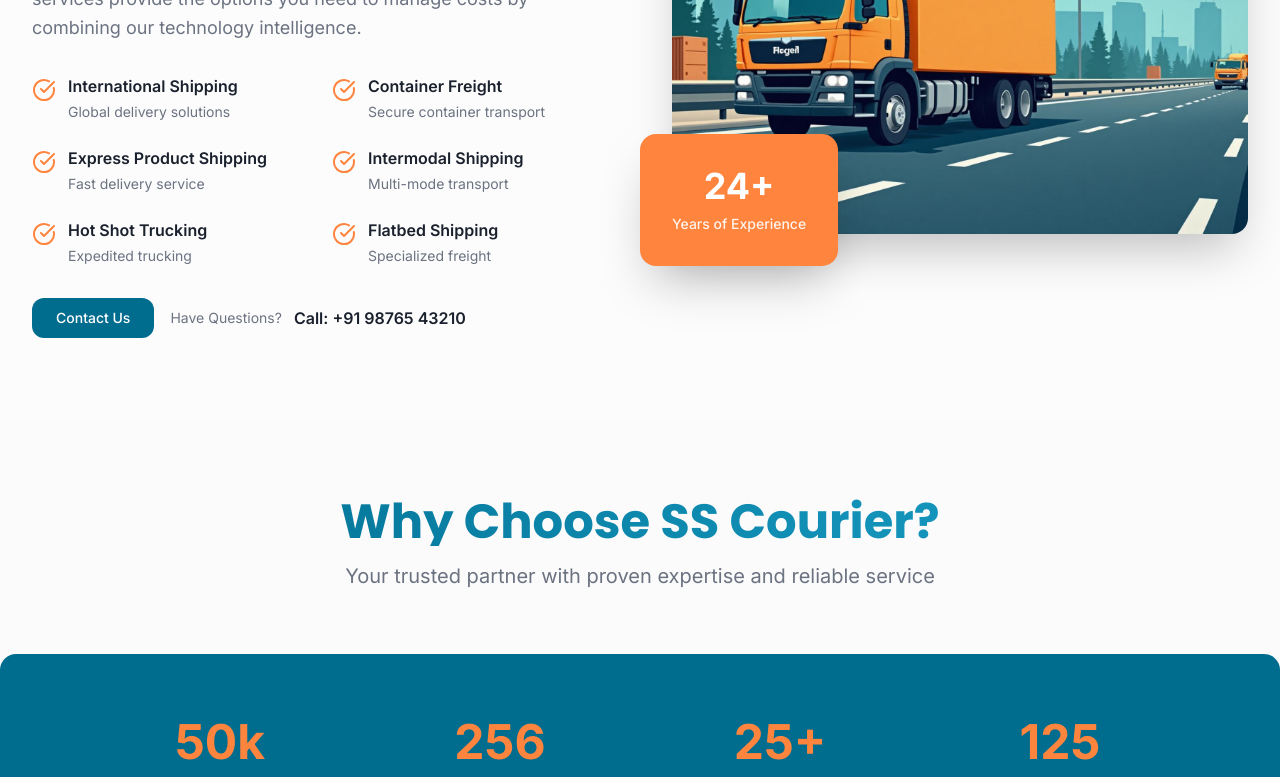
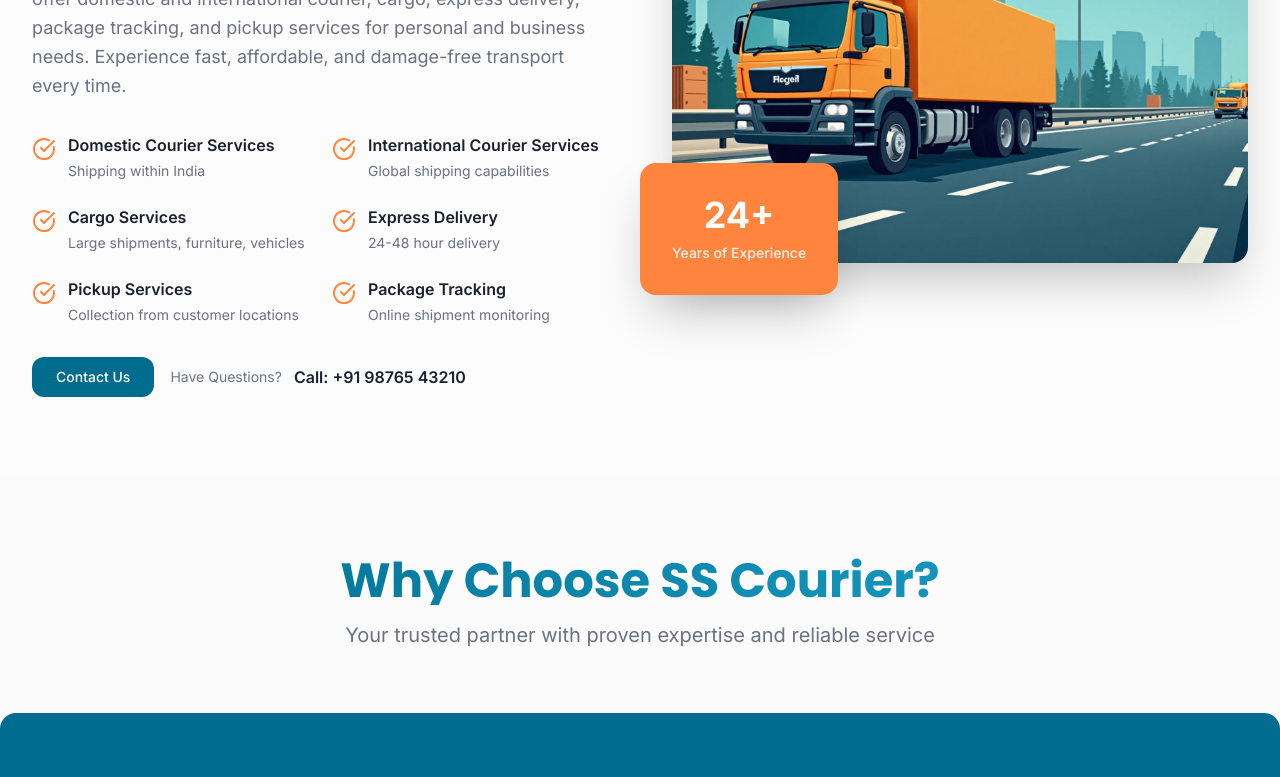
Before and after one commit to thehyperboy/SS-Courier-Cargo-Services, a React (Vite) app: page / in a window 1280 px wide. Shown: the part 1200-1977 px from the top of the page. Built offline with nearby package versions, Linux system fonts and the light colour scheme.

Commit message:
Update homepage: remove all unknown words, ensure accurate SS Courier & Cargo Services info

```diff
--- a/src/pages/Home.tsx
+++ b/src/pages/Home.tsx
@@ -127,7 +127,7 @@ export default function Home() {
               </h1>
 
               <p className="text-xl text-white/80 mb-8 leading-relaxed max-w-lg">
-                SS Courier & Cargo Services provides domestic and international shipping, cargo, express delivery, and pickup services. Over 22 years of experience serving Hyderabad and India. Fast, secure, and affordable shipping for personal and business needs.
+                SS Courier & Cargo Services is a Hyderabad-based logistics company established in 2001, offering domestic and international courier, cargo, express delivery, air and surface transportation, package tracking, and pickup services. With over 22 years of experience, we provide fast, secure, and affordable shipping for personal and business needs. Contact us at +91 9848231347 or sscouriers347@yahoo.co.in.
               </p>
 
               <div className="flex flex-col sm:flex-row gap-4 mb-12">
@@ -191,51 +191,50 @@ export default function Home() {
                 <span className="text-accent">damage-free</span>
               </h2>
               <p className="text-lg text-muted-foreground mb-8 leading-relaxed">
-                Logisca AI freight service deliver the knowledge & opportunity to optimize every mile on every lane.
-                Get full-service Truckload services provide the options you need to manage costs by combining our technology intelligence.
+                SS Courier & Cargo Services ensures your shipments are delivered safely and securely, with careful handling and reliable service. We offer domestic and international courier, cargo, express delivery, package tracking, and pickup services for personal and business needs. Experience fast, affordable, and damage-free transport every time.
               </p>
 
               <div className="grid grid-cols-1 md:grid-cols-2 gap-6 mb-8">
                 <div className="flex items-start space-x-3">
                   <CheckCircle className="w-6 h-6 text-accent flex-shrink-0 mt-1" />
                   <div>
-                    <h4 className="font-semibold text-foreground mb-1">International Shipping</h4>
-                    <p className="text-sm text-muted-foreground">Global delivery solutions</p>
+                    <h4 className="font-semibold text-foreground mb-1">Domestic Courier Services</h4>
+                    <p className="text-sm text-muted-foreground">Shipping within India</p>
                   </div>
                 </div>
                 <div className="flex items-start space-x-3">
                   <CheckCircle className="w-6 h-6 text-accent flex-shrink-0 mt-1" />
                   <div>
-                    <h4 className="font-semibold text-foreground mb-1">Container Freight</h4>
-                    <p className="text-sm text-muted-foreground">Secure container transport</p>
+                    <h4 className="font-semibold text-foreground mb-1">International Courier Services</h4>
+                    <p className="text-sm text-muted-foreground">Global shipping capabilities</p>
                   </div>
                 </div>
                 <div className="flex items-start space-x-3">
                   <CheckCircle className="w-6 h-6 text-accent flex-shrink-0 mt-1" />
                   <div>
-                    <h4 className="font-semibold text-foreground mb-1">Express Product Shipping</h4>
-                    <p className="text-sm text-muted-foreground">Fast delivery service</p>
+                    <h4 className="font-semibold text-foreground mb-1">Cargo Services</h4>
+                    <p className="text-sm text-muted-foreground">Large shipments, furniture, vehicles</p>
                   </div>
                 </div>
                 <div className="flex items-start space-x-3">
                   <CheckCircle className="w-6 h-6 text-accent flex-shrink-0 mt-1" />
                   <div>
-                    <h4 className="font-semibold text-foreground mb-1">Intermodal Shipping</h4>
-                    <p className="text-sm text-muted-foreground">Multi-mode transport</p>
+                    <h4 className="font-semibold text-foreground mb-1">Express Delivery</h4>
+                    <p className="text-sm text-muted-foreground">24-48 hour delivery</p>
                   </div>
                 </div>
                 <div className="flex items-start space-x-3">
                   <CheckCircle className="w-6 h-6 text-accent flex-shrink-0 mt-1" />
                   <div>
-                    <h4 className="font-semibold text-foreground mb-1">Hot Shot Trucking</h4>
-                    <p className="text-sm text-muted-foreground">Expedited trucking</p>
+                    <h4 className="font-semibold text-foreground mb-1">Pickup Services</h4>
+                    <p className="text-sm text-muted-foreground">Collection from customer locations</p>
                   </div>
                 </div>
                 <div className="flex items-start space-x-3">
                   <CheckCircle className="w-6 h-6 text-accent flex-shrink-0 mt-1" />
                   <div>
-                    <h4 className="font-semibold text-foreground mb-1">Flatbed Shipping</h4>
-                    <p className="text-sm text-muted-foreground">Specialized freight</p>
+                    <h4 className="font-semibold text-foreground mb-1">Package Tracking</h4>
+                    <p className="text-sm text-muted-foreground">Online shipment monitoring</p>
                   </div>
                 </div>
               </div>
@@ -304,20 +303,20 @@ export default function Home() {
             <div className="max-w-6xl mx-auto px-4 sm:px-6 lg:px-8">
               <div className="grid grid-cols-2 md:grid-cols-4 gap-8 text-center">
                 <div className="animate-slide-up">
-                  <div className="text-4xl md:text-5xl font-bold text-accent mb-2">50k</div>
-                  <div className="text-white/80">Successful Transportations</div>
+                  <div className="text-4xl md:text-5xl font-bold text-accent mb-2">22+</div>
+                  <div className="text-white/80">Years of Experience</div>
                 </div>
                 <div className="animate-slide-up" style={{ animationDelay: '0.1s' }}>
-                  <div className="text-4xl md:text-5xl font-bold text-accent mb-2">256</div>
-                  <div className="text-white/80">Land Freight Transportation</div>
+                  <div className="text-4xl md:text-5xl font-bold text-accent mb-2">500+</div>
+                  <div className="text-white/80">Happy Clients</div>
                 </div>
                 <div className="animate-slide-up" style={{ animationDelay: '0.2s' }}>
-                  <div className="text-4xl md:text-5xl font-bold text-accent mb-2">25+</div>
-                  <div className="text-white/80">Countries of Operation</div>
+                  <div className="text-4xl md:text-5xl font-bold text-accent mb-2">24/7</div>
+                  <div className="text-white/80">Customer Support</div>
                 </div>
                 <div className="animate-slide-up" style={{ animationDelay: '0.3s' }}>
-                  <div className="text-4xl md:text-5xl font-bold text-accent mb-2">125</div>
-                  <div className="text-white/80">Train Freight Transportation</div>
+                  <div className="text-4xl md:text-5xl font-bold text-accent mb-2">95%</div>
+                  <div className="text-white/80">On-time Delivery Rate</div>
                 </div>
               </div>
             </div>
@@ -350,79 +349,82 @@ export default function Home() {
               Our Services
             </div>
             <h2 className="text-4xl md:text-5xl font-bold text-foreground mb-4 font-poppins">
-              Wide Variety of Logistics Services
+              Our Core Services
             </h2>
             <p className="text-xl text-muted-foreground max-w-3xl mx-auto">
-              Logisca AI freight service deliver the knowledge & opportunity to optimize every mile on every lane. Get full-service.
+              SS Courier & Cargo Services offers domestic and international courier, cargo, express delivery, package tracking, and pickup services. Fast, secure, and affordable shipping for all your needs.
             </p>
           </div>
 
           <div className="grid grid-cols-1 md:grid-cols-3 gap-8">
+            {/* Domestic Courier */}
             <div className="group relative animate-slide-up">
               <div className="aspect-video bg-gradient-to-br from-blue-500 to-blue-600 rounded-2xl overflow-hidden mb-6 relative">
                 <img
                   src={heroImage}
-                  alt="Maritime Freight"
+                  alt="Domestic Courier"
                   className="w-full h-full object-cover group-hover:scale-105 transition-transform duration-300"
                 />
                 <div className="absolute top-4 left-4 bg-white/90 backdrop-blur-sm px-3 py-1 rounded-full text-xs font-medium text-blue-600">
-                  SERVICE ONE
+                  DOMESTIC
                 </div>
                 <div className="absolute bottom-4 right-4 w-12 h-12 bg-accent rounded-full flex items-center justify-center text-white">
                   <ArrowRight className="w-6 h-6" />
                 </div>
               </div>
-              <h3 className="text-2xl font-bold text-foreground mb-3">Maritime Freight Transportation</h3>
+              <h3 className="text-2xl font-bold text-foreground mb-3">Domestic Courier Services</h3>
               <p className="text-muted-foreground mb-6 leading-relaxed">
-                Logisca air freight service deliver the knowledge opportunity optimize every mile on every lane. Get full-service opportunity optimize.
+                Reliable shipping within India for documents, parcels, and packages. Fast, secure, and affordable delivery to all major cities and towns.
               </p>
-              <Link to="/services/maritime" className="inline-flex items-center text-accent font-medium hover:text-accent-glow transition-colors">
+              <Link to="/services/domestic" className="inline-flex items-center text-accent font-medium hover:text-accent-glow transition-colors">
                 Read More <ArrowRight className="ml-2 w-4 h-4" />
               </Link>
             </div>
 
+            {/* International Courier */}
             <div className="group relative animate-slide-up" style={{ animationDelay: '0.1s' }}>
-              <div className="aspect-video bg-gradient-to-br from-red-500 to-red-600 rounded-2xl overflow-hidden mb-6 relative">
+              <div className="aspect-video bg-gradient-to-br from-green-500 to-green-600 rounded-2xl overflow-hidden mb-6 relative">
                 <img
                   src={heroImage}
-                  alt="Land Freight"
+                  alt="International Courier"
                   className="w-full h-full object-cover group-hover:scale-105 transition-transform duration-300"
                 />
-                <div className="absolute top-4 left-4 bg-white/90 backdrop-blur-sm px-3 py-1 rounded-full text-xs font-medium text-red-600">
-                  SERVICE TWO
+                <div className="absolute top-4 left-4 bg-white/90 backdrop-blur-sm px-3 py-1 rounded-full text-xs font-medium text-green-600">
+                  INTERNATIONAL
                 </div>
                 <div className="absolute bottom-4 right-4 w-12 h-12 bg-accent rounded-full flex items-center justify-center text-white">
                   <ArrowRight className="w-6 h-6" />
                 </div>
               </div>
-              <h3 className="text-2xl font-bold text-foreground mb-3">Land Freight Transportation</h3>
+              <h3 className="text-2xl font-bold text-foreground mb-3">International Courier Services</h3>
               <p className="text-muted-foreground mb-6 leading-relaxed">
-                Logisca air freight service deliver the knowledge opportunity optimize every mile on every lane. Get full-service opportunity optimize.
+                Global shipping to over 25 countries. Safe and timely delivery of parcels, documents, and cargo worldwide with real-time tracking.
               </p>
-              <Link to="/services/land" className="inline-flex items-center text-accent font-medium hover:text-accent-glow transition-colors">
+              <Link to="/services/international" className="inline-flex items-center text-accent font-medium hover:text-accent-glow transition-colors">
                 Read More <ArrowRight className="ml-2 w-4 h-4" />
               </Link>
             </div>
 
+            {/* Cargo & Express Delivery */}
             <div className="group relative animate-slide-up" style={{ animationDelay: '0.2s' }}>
               <div className="aspect-video bg-gradient-to-br from-orange-500 to-orange-600 rounded-2xl overflow-hidden mb-6 relative">
                 <img
                   src={heroImage}
-                  alt="Train Freight"
+                  alt="Cargo & Express Delivery"
                   className="w-full h-full object-cover group-hover:scale-105 transition-transform duration-300"
                 />
                 <div className="absolute top-4 left-4 bg-white/90 backdrop-blur-sm px-3 py-1 rounded-full text-xs font-medium text-orange-600">
-                  SERVICE THREE
+                  CARGO & EXPRESS
                 </div>
                 <div className="absolute bottom-4 right-4 w-12 h-12 bg-accent rounded-full flex items-center justify-center text-white">
                   <ArrowRight className="w-6 h-6" />
                 </div>
               </div>
-              <h3 className="text-2xl font-bold text-foreground mb-3">Train Freight Transportation</h3>
+              <h3 className="text-2xl font-bold text-foreground mb-3">Cargo & Express Delivery</h3>
               <p className="text-muted-foreground mb-6 leading-relaxed">
-                Logisca air freight service deliver the knowledge opportunity optimize every mile on every lane. Get full-service opportunity optimize.
+                Large shipments, furniture, vehicles, and urgent deliveries. 24-48 hour express service available for domestic and international destinations.
               </p>
-              <Link to="/services/train" className="inline-flex items-center text-accent font-medium hover:text-accent-glow transition-colors">
+              <Link to="/services/cargo" className="inline-flex items-center text-accent font-medium hover:text-accent-glow transition-colors">
                 Read More <ArrowRight className="ml-2 w-4 h-4" />
               </Link>
             </div>
```
